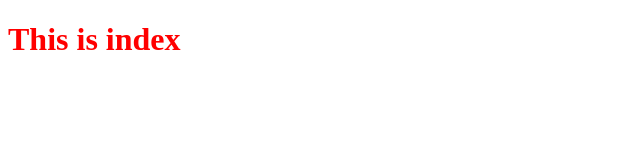
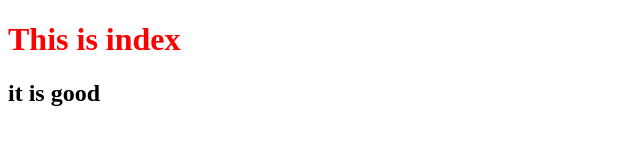
Before and after one commit to liadim/remote_tests, a plain HTML site: page index.html in a window 1280 px wide. Shown: the whole page, without its empty margins (0-640 px from the left). Drawn offline with Linux system fonts and the light colour scheme.

Commit message:
add subtitle

```diff
--- a/index.html
+++ b/index.html
@@ -5,4 +5,5 @@
 </head>
 <body>
     <H1>This is index</H1>
+    <h2>it is good</h2>
 </body>
```
